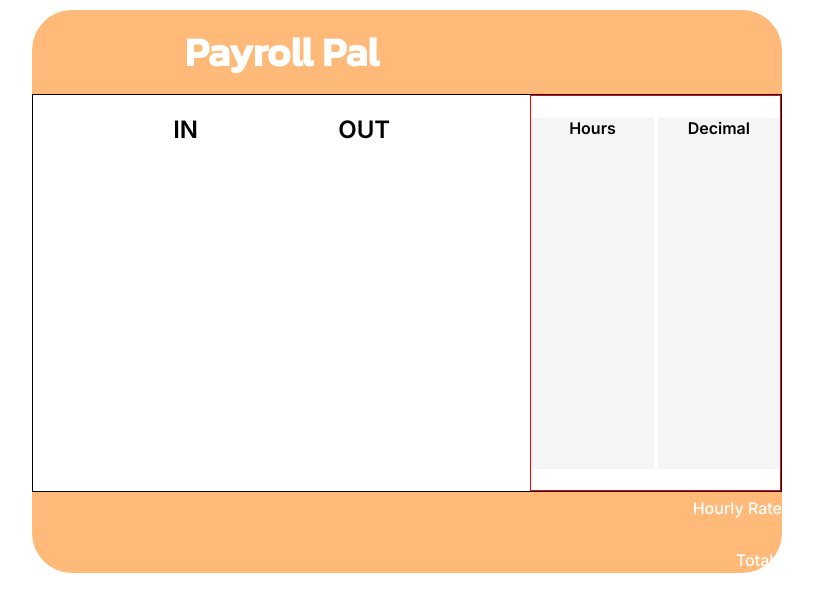
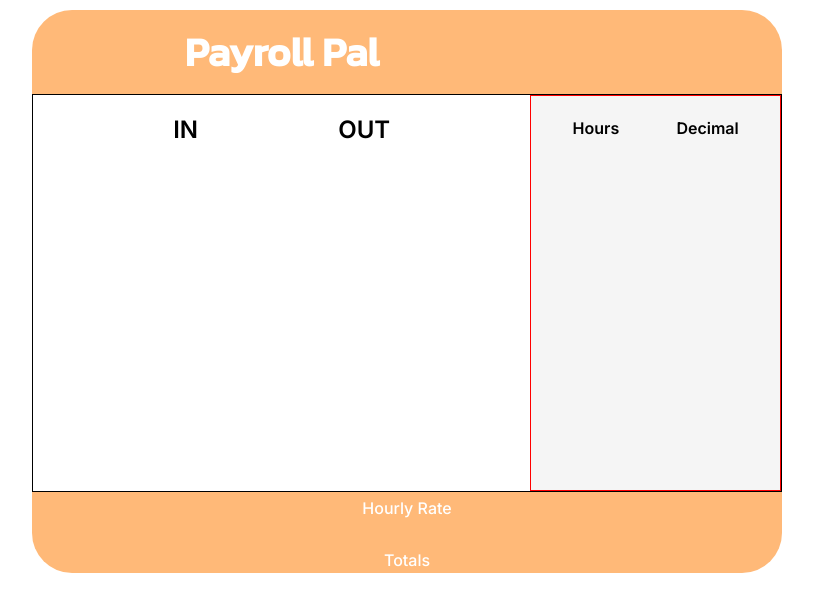
Before and after one commit to llam722/payroll-pal, a React (Create React App) app in the folder payroll-pal-extension/: page / in a window 1280 px wide. Shown: the top 612 px of the page, without its empty margins (233-1046 px from the left). Built offline with nearby package versions, Linux system fonts and the light colour scheme.

Commit message:
adjust calculation area color

```diff
--- a/payroll-pal-extension/src/App.css
+++ b/payroll-pal-extension/src/App.css
@@ -30,6 +30,6 @@
   height: 15%;
   flex-direction: column;
   justify-content: center;
-  align-items: flex-end;
+  /* align-items: flex-end; */
   color: white;
 }
--- a/payroll-pal-extension/src/TimeCard.css
+++ b/payroll-pal-extension/src/TimeCard.css
@@ -1,7 +1,6 @@
 .timecard {
   display: flex;
   justify-content: space-between;
-  flex: 1;
   border: 1px solid black;
   background-color: #FFFFFF;
   color: black;
@@ -20,10 +19,13 @@
   flex: 1;
   font-size: 1rem;
   border: 1px solid red;
+  overflow: hidden;
 }
 
 .hours {
+  display: flex;
+  justify-content: space-evenly;
+  width: 100%;
   background-color: #F5F5F5;
-  width: 50%;
-  height: auto;
+  gap: 1rem;
 }
--- a/payroll-pal-extension/src/TimeCard.tsx
+++ b/payroll-pal-extension/src/TimeCard.tsx
@@ -11,8 +11,11 @@ const TimeCard = () => {
       </div>
 
       <div className="calculations">
-        <h4 className="hours">Hours</h4>
-        <h4 className="hours">Decimal</h4>
+        <div className="hours">
+
+        <h4>Hours</h4>
+        <h4>Decimal</h4>
+        </div>
       </div>
     </div>
   );
```
